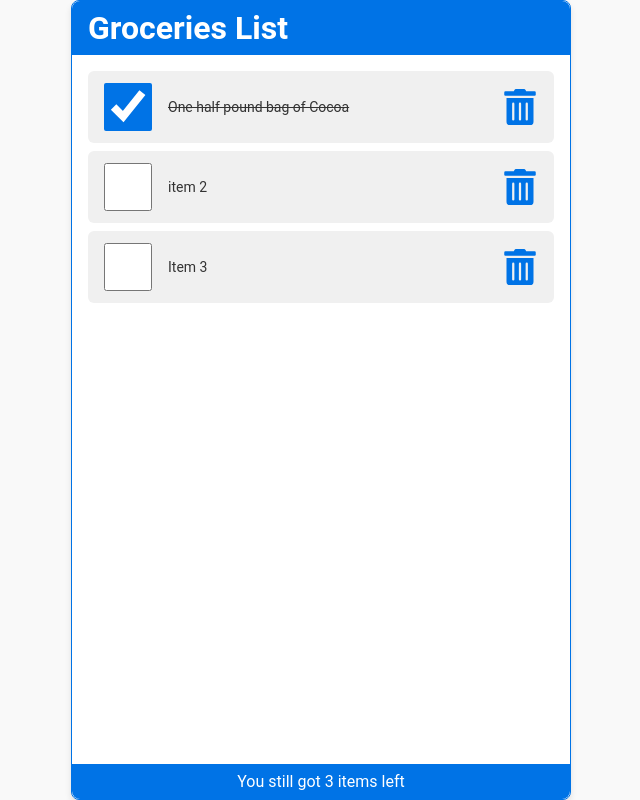
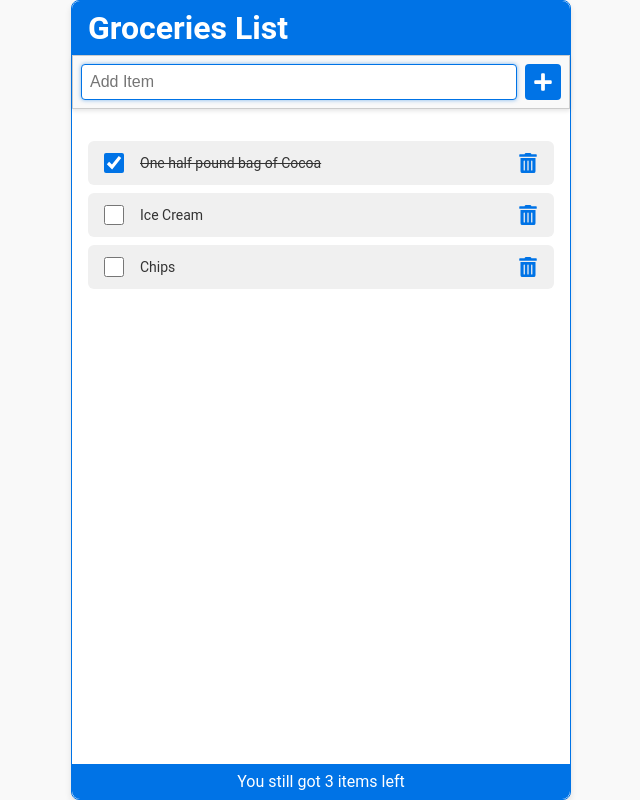
Before and after one commit to 3quanimity/react-groceries-list-tut, a React (Create React App) app: page / in a window 1280 px wide. Shown: the whole page, without its empty margins (319-959 px from the left). Built offline with nearby package versions, Linux system fonts and the light colour scheme.

Commit message:
Add AddItem component for item entry and enhance state management

```diff
--- /dev/null
+++ b/src/AddItem.js
@@ -0,0 +1,40 @@
+import React from 'react';
+import { FaPlus } from 'react-icons/fa';
+
+const AddItem = ({ newItem, setNewItem, items, setAndSaveItems }) => {
+  const handleSubmit = e => {
+    e.preventDefault();
+
+    if (!newItem) return;
+
+    const newItemEntry = {
+      id: Date.now(),
+      item: newItem,
+      checked: false,
+    };
+    const updatedList = [...items, newItemEntry];
+
+    setAndSaveItems(updatedList, 'shoppingList');
+    setNewItem('');
+  };
+
+  return (
+    <form className="addForm" onSubmit={handleSubmit}>
+      <label htmlFor="addItem">Add Item</label>
+      <input
+        autoFocus
+        id="addItem"
+        type="text"
+        placeholder="Add Item"
+        required
+        value={newItem}
+        onChange={e => setNewItem(e.target.value)}
+      />
+      <button type="submit" aria-label="Add Item">
+        <FaPlus />
+      </button>
+    </form>
+  );
+};
+
+export default AddItem;
--- a/src/App.js
+++ b/src/App.js
@@ -1,8 +1,12 @@
 import React, { useState } from 'react';
+import AddItem from './AddItem';
 import Content from './Content';
 import Footer from './Footer';
 import Header from './Header';
-import { loadFromLocalStorage } from './helpers/localStorageUtils';
+import {
+  loadFromLocalStorage,
+  saveToLocalStorage,
+} from './helpers/localStorageUtils';
 
 function App() {
   const defaultList = [
@@ -14,21 +18,34 @@ function App() {
     {
       id: 2,
       checked: false,
-      item: 'item 2',
+      item: 'Ice Cream',
     },
     {
       id: 3,
       checked: false,
-      item: 'Item 3',
+      item: 'Chips',
     },
   ];
   const savedList = loadFromLocalStorage('shoppingList');
   const [items, setItems] = useState(savedList || defaultList);
 
+  const [newItem, setNewItem] = useState('');
+
+  const setAndSaveItems = (itemsToSave, localStorageLocation) => {
+    setItems(itemsToSave);
+    saveToLocalStorage(itemsToSave, localStorageLocation);
+  };
+
   return (
     <div className="App">
       <Header title="Groceries List" />
-      <Content items={items} setItems={setItems} />
+      <AddItem
+        newItem={newItem}
+        setNewItem={setNewItem}
+        items={items}
+        setAndSaveItems={setAndSaveItems}
+      />
+      <Content items={items} setAndSaveItems={setAndSaveItems} />
       <Footer length={items.length} />
     </div>
   );
--- a/src/Content.js
+++ b/src/Content.js
@@ -1,10 +1,10 @@
 import React from 'react';
 import ItemList from './ItemList';
 
-const Content = ({ items, setItems }) => {
+const Content = ({ items, setAndSaveItems }) => {
   return (
     <main>
-      <ItemList items={items} setItems={setItems} />
+      <ItemList items={items} setAndSaveItems={setAndSaveItems} />
     </main>
   );
 };
--- a/src/Item.js
+++ b/src/Item.js
@@ -3,7 +3,7 @@ import { FaTrashAlt } from 'react-icons/fa';
 
 const Item = ({ item, handleCheck, handleDelete }) => {
   return (
-    <li className="item" key={item.id}>
+    <li className="item">
       <input
         type="checkbox"
         checked={item.checked}
@@ -19,6 +19,7 @@ const Item = ({ item, handleCheck, handleDelete }) => {
         onClick={() => handleDelete(item.id)}
         role="button"
         tabIndex="0"
+        aria-label={`Delete ${item.item}`}
       />
     </li>
   );
--- a/src/ItemList.js
+++ b/src/ItemList.js
@@ -1,21 +1,19 @@
 import React from 'react';
 import Item from './Item';
-import { saveToLocalStorage } from './helpers/localStorageUtils';
 
-const ItemList = ({ items, setItems }) => {
+const ItemList = ({ items, setItems, setAndSaveItems }) => {
   const handleCheck = id => {
     const updatedItems = items.map(item =>
       item.id === id ? { ...item, checked: !item.checked } : item
     );
 
-    setItems(updatedItems);
-    saveToLocalStorage(updatedItems, 'shoppingList');
+    setAndSaveItems(updatedItems, 'shoppingList');
   };
 
   const handleDelete = id => {
     const filteredList = items.filter(item => item.id !== id);
-    setItems(filteredList);
-    saveToLocalStorage(filteredList, 'shoppingList');
+
+    setAndSaveItems(filteredList, 'shoppingList');
   };
 
   return (
--- a/src/index.css
+++ b/src/index.css
@@ -101,11 +101,19 @@ ul li::before {
 
 /* Checkbox */
 .item input[type='checkbox'] {
-  width: 48px;
-  height: 48px;
+  width: 20px;
+  height: 20px;
   cursor: pointer;
   margin-right: 1rem;
   accent-color: #0073e6; /* Modern blue for checkbox */
+  border: 1px solid #ccc;
+  border-radius: 4px;
+  transition: box-shadow 0.3s ease;
+}
+
+.item input[type='checkbox']:focus {
+  outline: none;
+  box-shadow: 0 0 4px rgba(0, 115, 230, 0.5);
 }
 
 .item input[type='checkbox']:focus + label {
@@ -118,17 +126,100 @@ ul li::before {
   flex-grow: 1;
 }
 
-/* SVG Icons */
+/* Trash Icon */
 .item svg {
-  width: 36px;
-  height: 36px;
+  width: 20px;
+  height: 20px;
   color: #0073e6;
   cursor: pointer;
-  transition: color 0.3s ease; /* Smooth hover effect */
+  transition: color 0.3s ease, transform 0.2s ease;
 }
 
 .item svg:focus,
 .item svg:hover {
-  color: #ff4d4d; /* Modern red for hover/focus */
+  color: #fd3939; /* Pale red color on hover/focus */
+  transform: scale(1.1); /* Slight zoom effect */
   outline: none;
 }
+
+/* AddItem Component */
+.addForm {
+  display: flex;
+  justify-content: space-between;
+  align-items: center;
+  width: 100%;
+  padding: 0.5rem;
+  margin: 0 0 1rem 0;
+  background-color: #f9f9f9;
+  border: 1px solid #ccc;
+  box-shadow: 0 2px 4px rgba(0, 0, 0, 0.1);
+}
+
+.addForm label {
+  /* font-size: 1rem;
+  margin-right: 0.5rem;
+  color: #333; */
+  position: absolute;
+  left: -9999px;
+}
+
+.addForm input {
+  flex-grow: 1;
+  padding: 0.5rem;
+  font-size: 1rem;
+  border: 1px solid #ccc;
+  border-radius: 4px;
+  margin-right: 0.5rem;
+}
+
+.addForm input:focus {
+  outline: none;
+  border-color: #0073e6;
+  box-shadow: 0 0 4px rgba(0, 115, 230, 0.5);
+}
+
+.addForm button {
+  display: flex;
+  justify-content: center;
+  align-items: center;
+  padding: 0.5rem;
+  background-color: #0073e6;
+  color: #fff;
+  border: none;
+  border-radius: 4px;
+  cursor: pointer;
+  transition: background-color 0.3s ease;
+}
+
+.addForm button:hover {
+  background-color: #28a745;
+}
+
+.addForm button svg {
+  width: 20px;
+  height: 20px;
+}
+
+/* General Button Style */
+button {
+  display: flex;
+  justify-content: center;
+  align-items: center;
+  padding: 0.5rem;
+  background-color: #0073e6;
+  color: #fff;
+  border: none;
+  border-radius: 4px;
+  cursor: pointer;
+  transition: background-color 0.3s ease, transform 0.2s ease;
+}
+
+button:hover {
+  background-color: #28a745;
+  transform: scale(1.05); /* Slight zoom effect */
+}
+
+button:focus {
+  outline: none;
+  box-shadow: 0 0 4px rgba(0, 115, 230, 0.5);
+}
```
